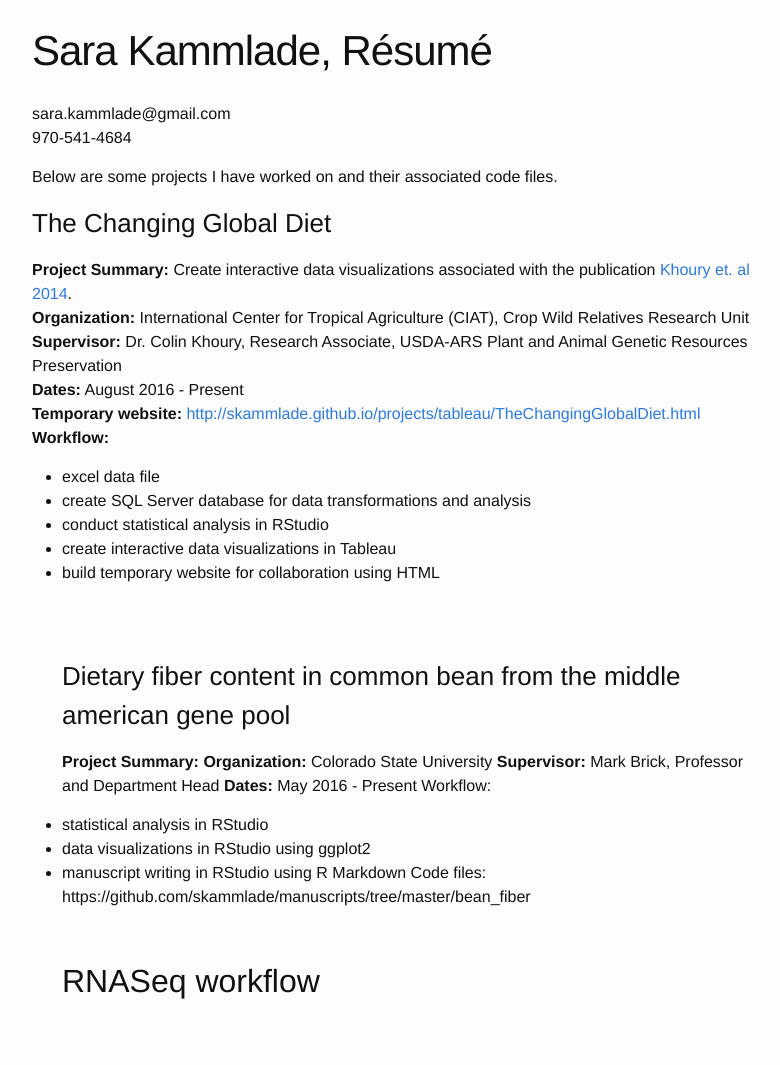
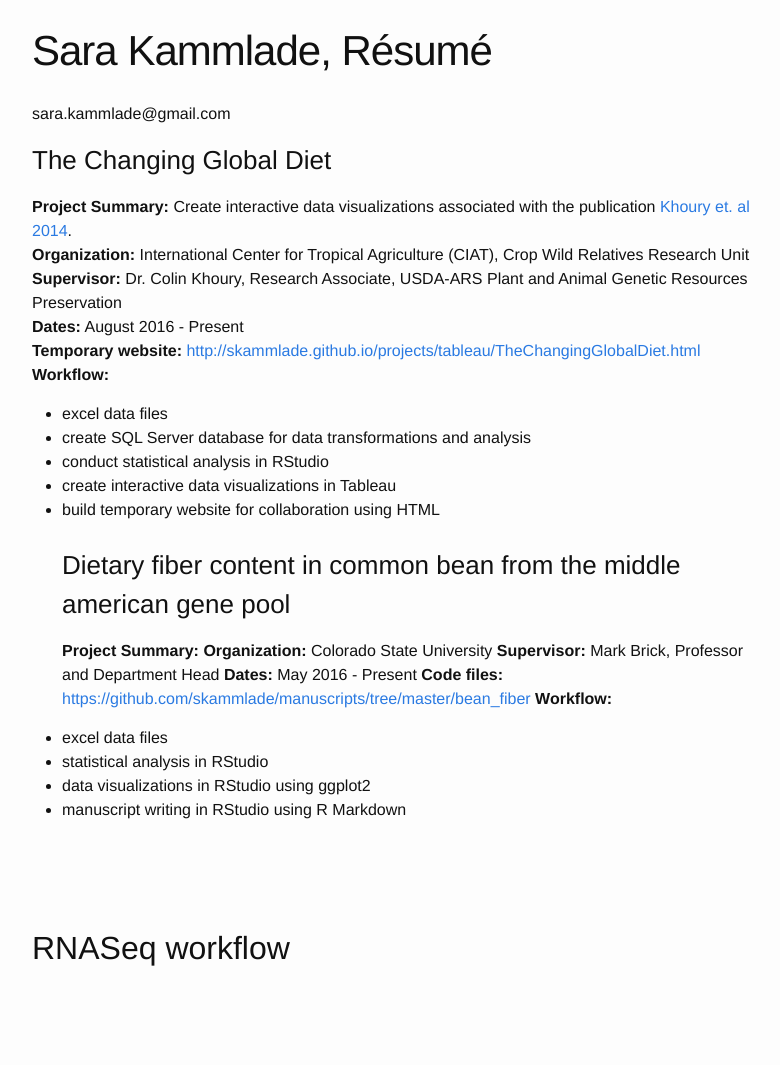
Before and after one commit to stevensotelo/skammlade.github.io, a Jekyll site: the page built from resume.markdown, in a window 1280 px wide. Shown: the whole page, without its empty margins (238-1018 px from the left). Built offline with Jekyll 4.4.1, drawn with Linux system fonts in a browser that asks for light colours; after the commit the page ends 1032 px from its top, so only the background shows below that.

Commit message:
formatting

```diff
--- a/resume.markdown
+++ b/resume.markdown
@@ -4,9 +4,6 @@ title: Sara Kammlade, Résumé
 permalink: /resume/
 ---
 sara.kammlade@gmail.com
-970-541-4684
-
-Below are some projects I have worked on and their associated code files.
 
 ### The Changing Global Diet
 **Project Summary:**  Create interactive data visualizations associated with the publication [Khoury et. al 2014](http://dx.doi.org/10.1073/pnas.1313490111).
@@ -15,24 +12,25 @@ Below are some projects I have worked on and their associated code files.
 **Dates:** August 2016 - Present
 **Temporary website:** [http://skammlade.github.io/projects/tableau/TheChangingGlobalDiet.html](http://skammlade.github.io/projects/tableau/TheChangingGlobalDiet.html)
 **Workflow:**
-* excel data file
+
+* excel data files
 * create SQL Server database for data transformations and analysis
 * conduct statistical analysis in RStudio
 * create interactive data visualizations in Tableau
 * build temporary website for collaboration using HTML
-<br/>
-<br/>
 <br/>
 ### Dietary fiber content in common bean from the middle american gene pool
 **Project Summary:**
 **Organization:** Colorado State University
 **Supervisor:** Mark Brick, Professor and Department Head
 **Dates:** May 2016 - Present
-Workflow:
+**Code files:** [https://github.com/skammlade/manuscripts/tree/master/bean_fiber](https://github.com/skammlade/manuscripts/tree/master/bean_fiber)
+**Workflow:**
+* excel data files
 * statistical analysis in RStudio
 * data visualizations in RStudio using ggplot2
 * manuscript writing in RStudio using R Markdown
-Code files: https://github.com/skammlade/manuscripts/tree/master/bean_fiber
+
 <br/>
 <br/>
 <br/>
```
